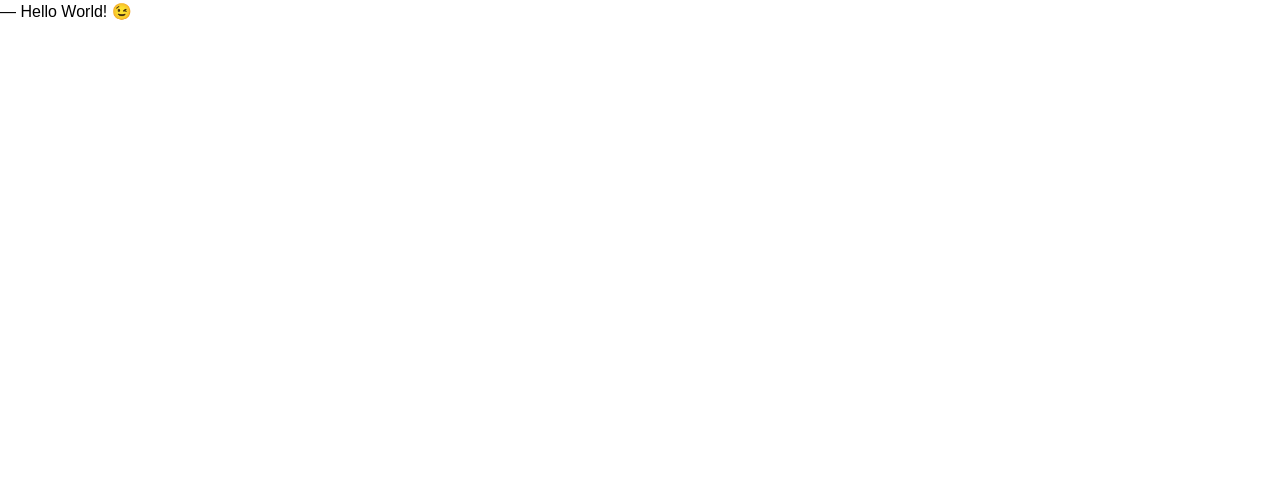
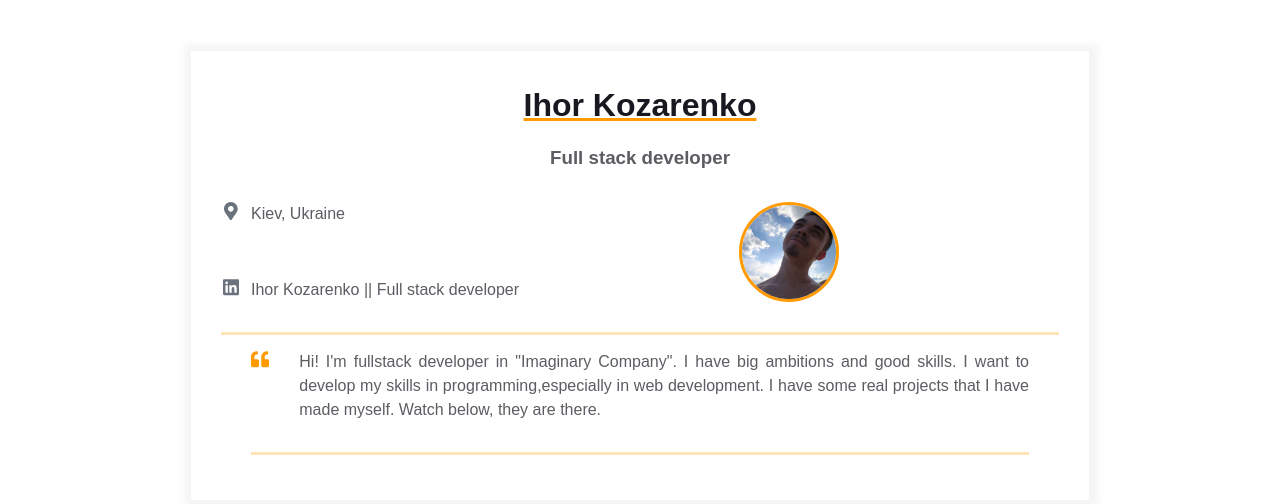
Before and after one commit to purehexogen/homepage, a plain HTML site: page index.html in a window 1280 px wide. Drawn offline with Linux system fonts and the light colour scheme.

Commit message:
Added primary information

```diff
--- a/index.html
+++ b/index.html
@@ -7,6 +7,103 @@
     <link rel="stylesheet" href="styles.css" />
   </head>
   <body>
-    ― Hello World! &#x1F609;
+<!-- Primary content template -->
+    <main>
+      <div class="resume">
+        <div class="container">
+          <div class="resume__block">
+            <h1 class="contact-info__header">Ihor Kozarenko</h1>
+            <h3 class="contact-info__sub-header">Full stack developer</h3>
+
+            <div class="contact_info_container fh">
+              <div class="contact-info__block">
+
+                <a href="" rel="author" class="contact-info__item">
+                  <div class="contact-info__item-icon-wrapper">
+                    <svg
+                            class="contact-info__item-icon"
+                            xmlns="http://www.w3.org/2000/svg"
+                            viewBox="0 0 384 512"
+                    >
+                      <path
+                              d="M172.268 501.67C26.97 291.031 0 269.413 0 192 0 85.961 85.961 0 192
+                        0s192 85.961 192 192c0 77.413-26.97 99.031-172.268 309.67-9.535
+                        13.774-29.93 13.773-39.464 0zM192 272c44.183 0 80-35.817
+                        80-80s-35.817-80-80-80-80 35.817-80 80 35.817 80 80 80z"
+                      ></path>
+                    </svg>
+                  </div>
+                  <span>Kiev, Ukraine</span>
+                </a>
+                <a
+                        href="https://www.linkedin.com/in/ihor-kozarenko-415ab5290/"
+                        rel="author"
+                        class="contact-info__item"
+                >
+                  <div class="contact-info__item-icon-wrapper">
+                    <svg
+                            class="contact-info__item-icon"
+                            xmlns="http://www.w3.org/2000/svg"
+                            viewBox="0 0 448 512"
+                    >
+                      <path
+                              d="M416 32H31.9C14.3 32 0 46.5 0 64.3v383.4C0 465.5 14.3 480 31.9
+                        480H416c17.6 0 32-14.5 32-32.3V64.3c0-17.8-14.4-32.3-32-32.3zM135.4
+                        416H69V202.2h66.5V416zm-33.2-243c-21.3 0-38.5-17.3-38.5-38.5S80.9 96
+                        102.2 96c21.2 0 38.5 17.3 38.5 38.5 0 21.3-17.2 38.5-38.5 38.5zm282.1
+                        243h-66.4V312c0-24.8-.5-56.7-34.5-56.7-34.6 0-39.9 27-39.9
+                        54.9V416h-66.4V202.2h63.7v29.2h.9c8.9-16.8 30.6-34.5 62.9-34.5 67.2
+                        0 79.7 44.3 79.7 101.9V416z"
+                      ></path>
+                    </svg>
+                  </div>
+                  <span>Ihor Kozarenko || Full stack developer</span>
+                </a>
+
+              </div>
+
+              <div class="contact-info__block contact-info__block--center">
+                <img
+                        class="contact-info__avatar"
+                        src="assets/avatar.jpg"
+                        alt="Avatar"
+                />
+              </div>
+
+              <div class="contact-info__block"></div>
+            </div>
+          </div>
+          <div class="container">
+            <div class="resume__block">
+              <div class="intro">
+                <div class="intro__icon-wrapper">
+                  <svg
+                          class="intro__icon"
+                          xmlns="http://www.w3.org/2000/svg"
+                          viewBox="0 0 512 512"
+                  >
+                    <path
+                            d="M464 256h-80v-64c0-35.3 28.7-64 64-64h8c13.3 0 24-10.7
+                      24-24V56c0-13.3-10.7-24-24-24h-8c-88.4 0-160 71.6-160 160v240c0
+                      26.5 21.5 48 48 48h128c26.5 0 48-21.5
+                      48-48V304c0-26.5-21.5-48-48-48zm-288 0H96v-64c0-35.3 28.7-64
+                      64-64h8c13.3 0 24-10.7 24-24V56c0-13.3-10.7-24-24-24h-8C71.6
+                      32 0 103.6 0 192v240c0 26.5 21.5 48 48 48h128c26.5 0 48-21.5
+                      48-48V304c0-26.5-21.5-48-48-48z"
+                    ></path>
+                  </svg>
+                </div>
+                <p class="intro_text">
+                  Hi! I'm fullstack developer in "Imaginary Company". I have big ambitions
+                  and good skills. I want to develop my skills in programming,especially
+                  in web development. I have some real projects that I have made myself.
+                  Watch below, they are there.
+                </p>
+              </div>
+            </div>
+          </div>
+        </div>
+      </div>
+    </main>
   </body>
 </html>
```
Also changed, not shown: assets/avatar.jpg (added), assets/avatar.png (added).
